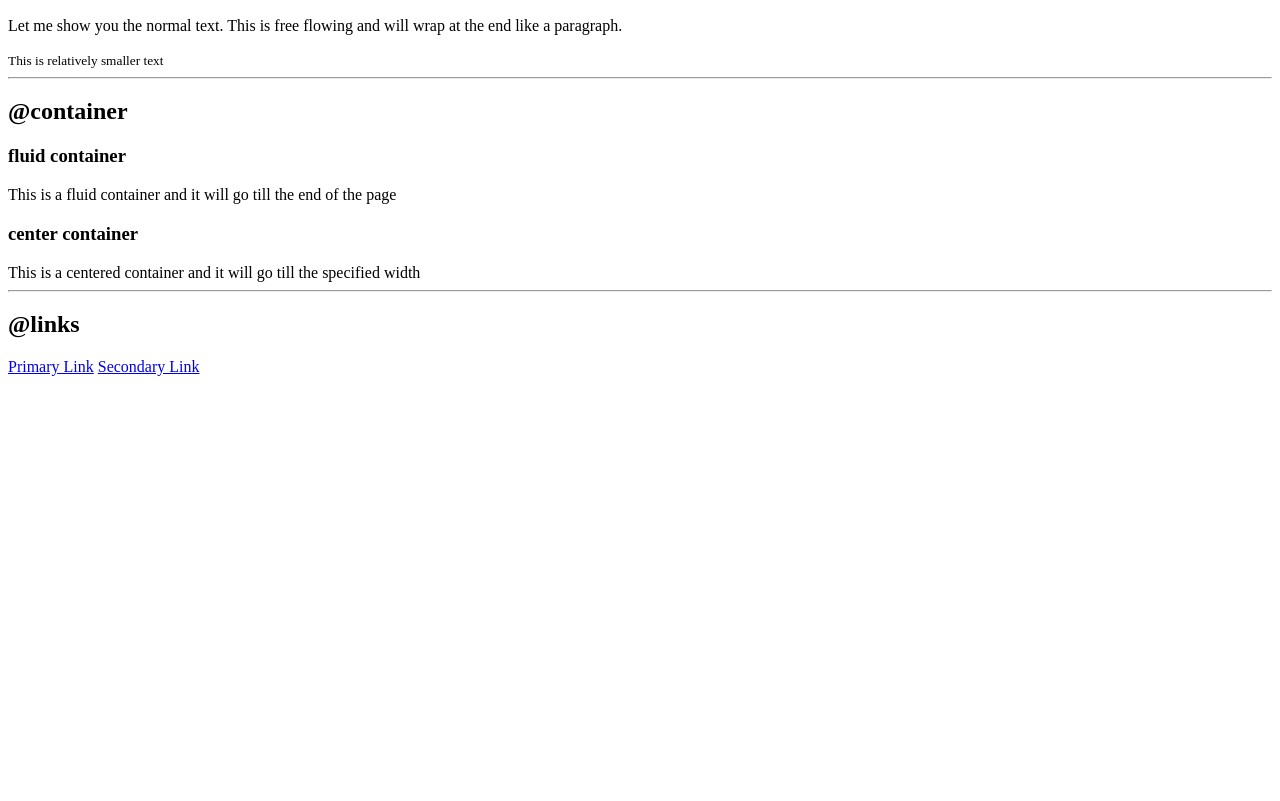
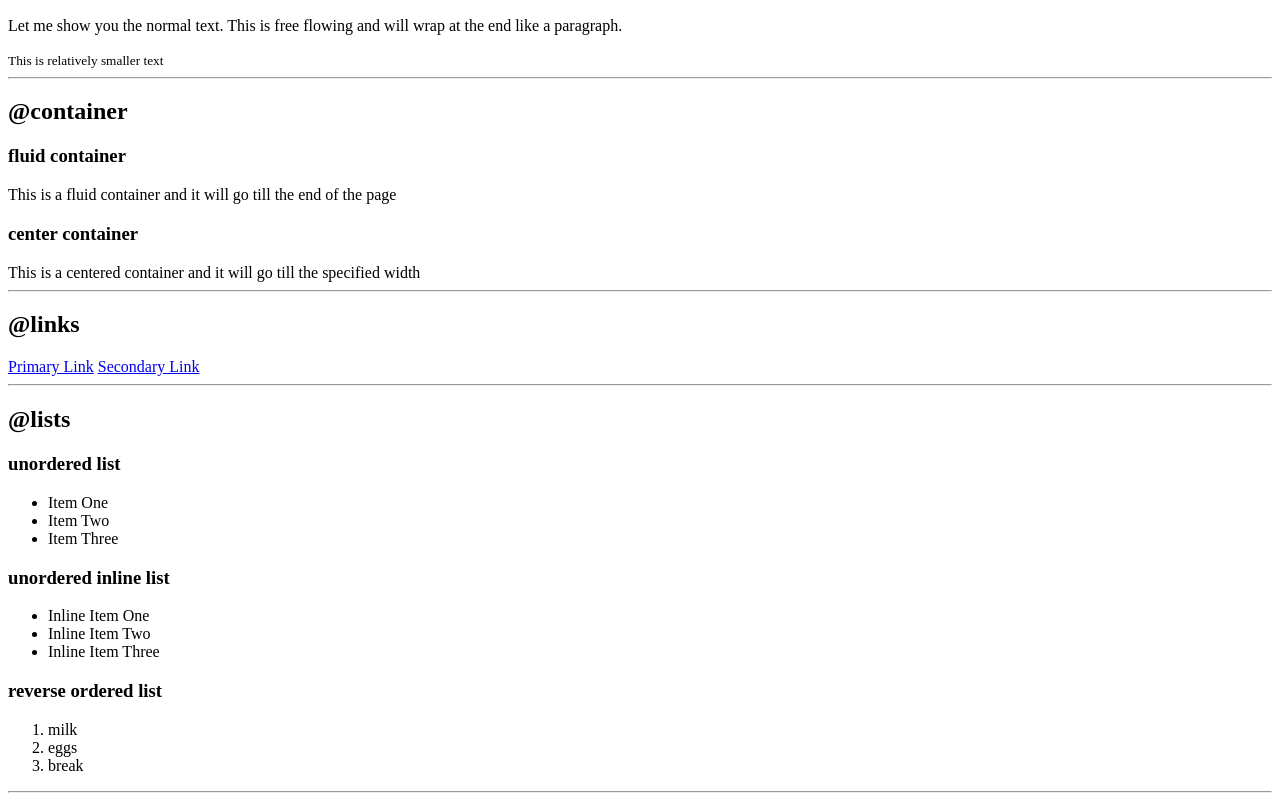
Before and after one commit to rg226965/neogcamp-lesson3-live, a plain HTML site: page index.html in a window 1280 px wide. Shown: the part 273-1074 px from the top of the page. Before the commit the page ends 800 px from the top, so only its background shows below. Drawn offline with Linux system fonts and the light colour scheme.

Commit message:
completed the list part

```diff
--- a/index.html
+++ b/index.html
@@ -37,5 +37,35 @@
     <a href="/">Primary Link</a>
     <a href="/">Secondary Link</a>
 
+    <hr>
+
+    <h2>@lists</h2>
+
+    <h3>unordered list</h3>
+
+    <ul>
+        <li>Item One</li>
+        <li>Item Two</li>
+        <li>Item Three</li>
+    </ul>
+
+    <h3>unordered inline list</h3>
+
+    <ul>
+        <li>Inline Item One</li>
+        <li>Inline Item Two</li>
+        <li>Inline Item Three</li>
+    </ul>
+
+    <h3>reverse ordered list</h3>
+
+    <ol>
+        <li>milk</li>
+        <li>eggs</li>
+        <li>break</li>
+    </ol>
+
+    <hr>
+
 </body>
 </html>
```
